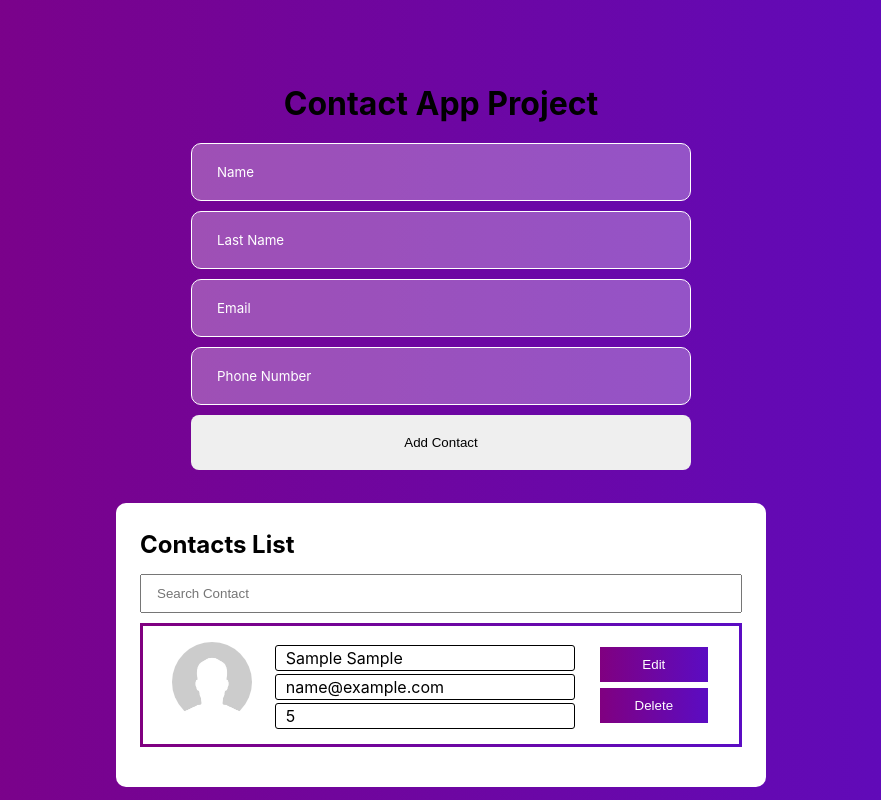
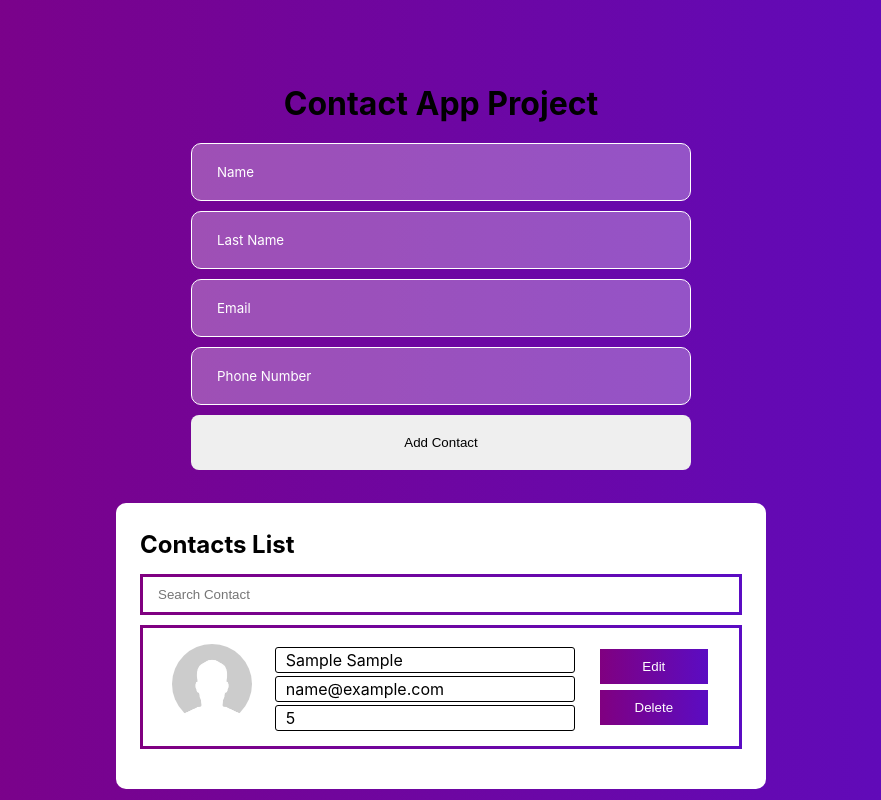
Before and after one commit to 7abracadabra7/contact-app, a React (Vite) app: page / in a window 1280 px wide. Both pictures are taken after typing "Sample", "Sample", "name@example.com", "5" into the empty fields and a click on the button "Add Contact". Shown: the whole page, without its empty margins (199-1080 px from the left). Built offline with nearby package versions, Linux system fonts and the light colour scheme.

Commit message:
search  input border color have been changed

```diff
--- a/src/components/Search.module.css
+++ b/src/components/Search.module.css
@@ -1,6 +1,7 @@
 .searchInput {
-    width: 100%;
-    padding: 10px 15px;
-    /* border-radius: 8px; */
-    margin-bottom: 10px;
+  width: 100%;
+  padding: 10px 15px;
+  margin-bottom: 10px;
+  border-image: linear-gradient(to right, purple, #5b0cc3) 1;
+  border-width: 3px;
 }
```
